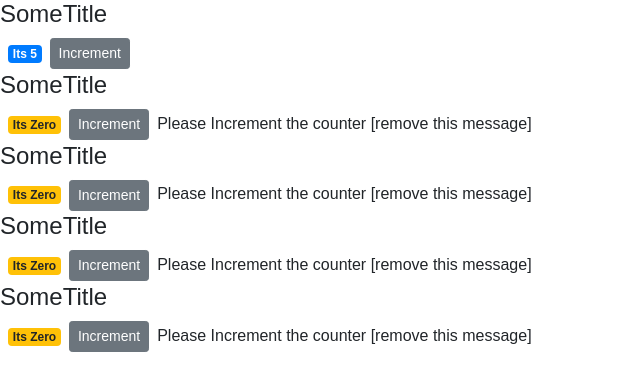
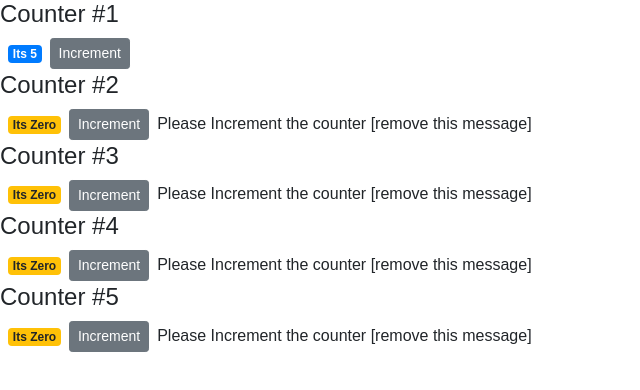
Before and after one commit to khalidmunir/react-cart-template, a React (Create React App) app: page / in a window 1280 px wide. Shown: the top 390 px of the page, without its empty margins (0-640 px from the left). Built offline with nearby package versions, Linux system fonts and the light colour scheme.

Commit message:
exampe use of children - e.g. useful technique to pass data to a dialoge box

```diff
--- a/src/components/counters.jsx
+++ b/src/components/counters.jsx
@@ -20,7 +20,7 @@ class Counters extends Component {
         <div>
             { this.state.counters.map( counter => (
                 <Counter key={counter.id} value={counter.value}>
-                    <h4>SomeTitle</h4>
+                    <h4>Counter #{counter.id}</h4>
                 </Counter>
             ))}
         </div>
```
